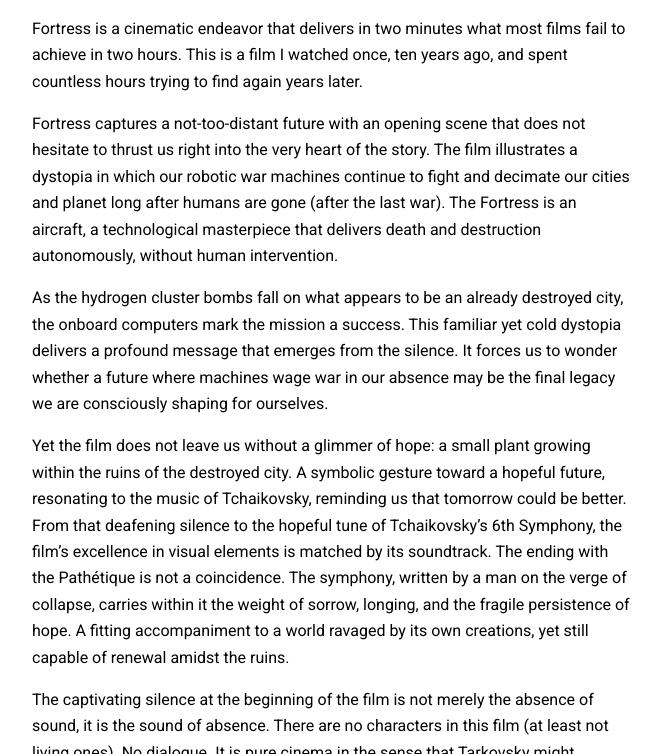
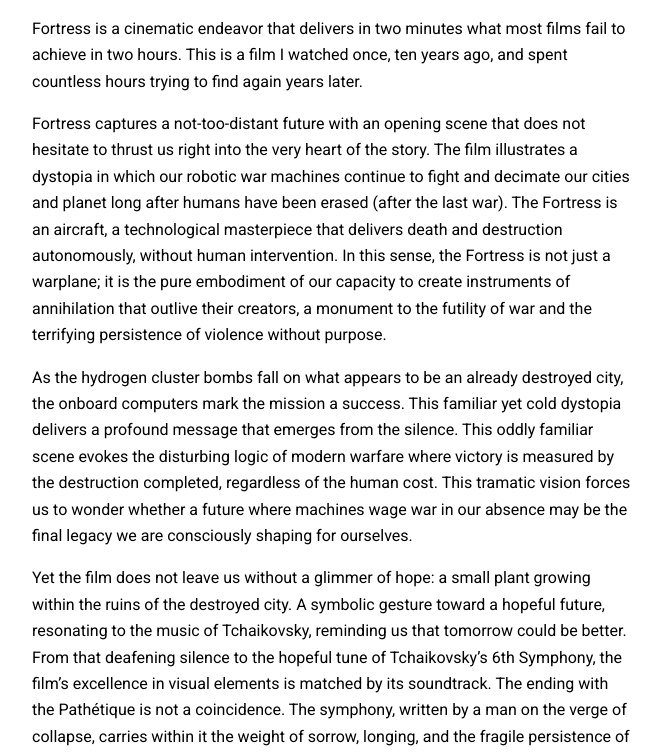
Before and after one commit to nalmadi/nalmadi.github.io, a Jekyll site: the page built from _posts/2025-06-13-Fortress.md, in a window 1280 px wide and 900 px high, scrolled down 996 px, cut to the strip 146-900 px from the top of the window. Shown: the whole strip, without its empty margins (308-969 px from the left). Built offline with Jekyll 4.4.1, drawn with Linux system fonts in a browser that asks for light colours; nearby versions of some CDN libraries.

Commit message:
Update 2025-06-13-Fortress.md

```diff
--- a/_posts/2025-06-13-Fortress.md
+++ b/_posts/2025-06-13-Fortress.md
@@ -18,9 +18,9 @@
 
 Fortress is a cinematic endeavor that delivers in two minutes what most films fail to achieve in two hours. This is a film I watched once, ten years ago, and spent countless hours trying to find again years later.
 
-Fortress captures a not-too-distant future with an opening scene that does not hesitate to thrust us right into the very heart of the story. The film illustrates a dystopia in which our robotic war machines continue to fight and decimate our cities and planet long after humans are gone (after the last war). The Fortress is an aircraft, a technological masterpiece that delivers death and destruction autonomously, without human intervention.
+Fortress captures a not-too-distant future with an opening scene that does not hesitate to thrust us right into the very heart of the story. The film illustrates a dystopia in which our robotic war machines continue to fight and decimate our cities and planet long after humans have been erased (after the last war). The Fortress is an aircraft, a technological masterpiece that delivers death and destruction autonomously, without human intervention. In this sense, the Fortress is not just a warplane; it is the pure embodiment of our capacity to create instruments of annihilation that outlive their creators, a monument to the futility of war and the terrifying persistence of violence without purpose.
 
-As the hydrogen cluster bombs fall on what appears to be an already destroyed city, the onboard computers mark the mission a success. This familiar yet cold dystopia delivers a profound message that emerges from the silence. It forces us to wonder whether a future where machines wage war in our absence may be the final legacy we are consciously shaping for ourselves.
+As the hydrogen cluster bombs fall on what appears to be an already destroyed city, the onboard computers mark the mission a success. This familiar yet cold dystopia delivers a profound message that emerges from the silence. This oddly familiar scene evokes the disturbing logic of modern warfare where victory is measured by the destruction completed, regardless of the human cost.  This tramatic vision forces us to wonder whether a future where machines wage war in our absence may be the final legacy we are consciously shaping for ourselves.
 
 Yet the film does not leave us without a glimmer of hope: a small plant growing within the ruins of the destroyed city. A symbolic gesture toward a hopeful future, resonating to the music of Tchaikovsky, reminding us that tomorrow could be better. From that deafening silence to the hopeful tune of Tchaikovsky's 6th Symphony, the film's excellence in visual elements is matched by its soundtrack. The ending with the Pathétique is not a coincidence. The symphony, written by a man on the verge of collapse, carries within it the weight of sorrow, longing, and the fragile persistence of hope. A fitting accompaniment to a world ravaged by its own creations, yet still capable of renewal amidst the ruins.
 
```
